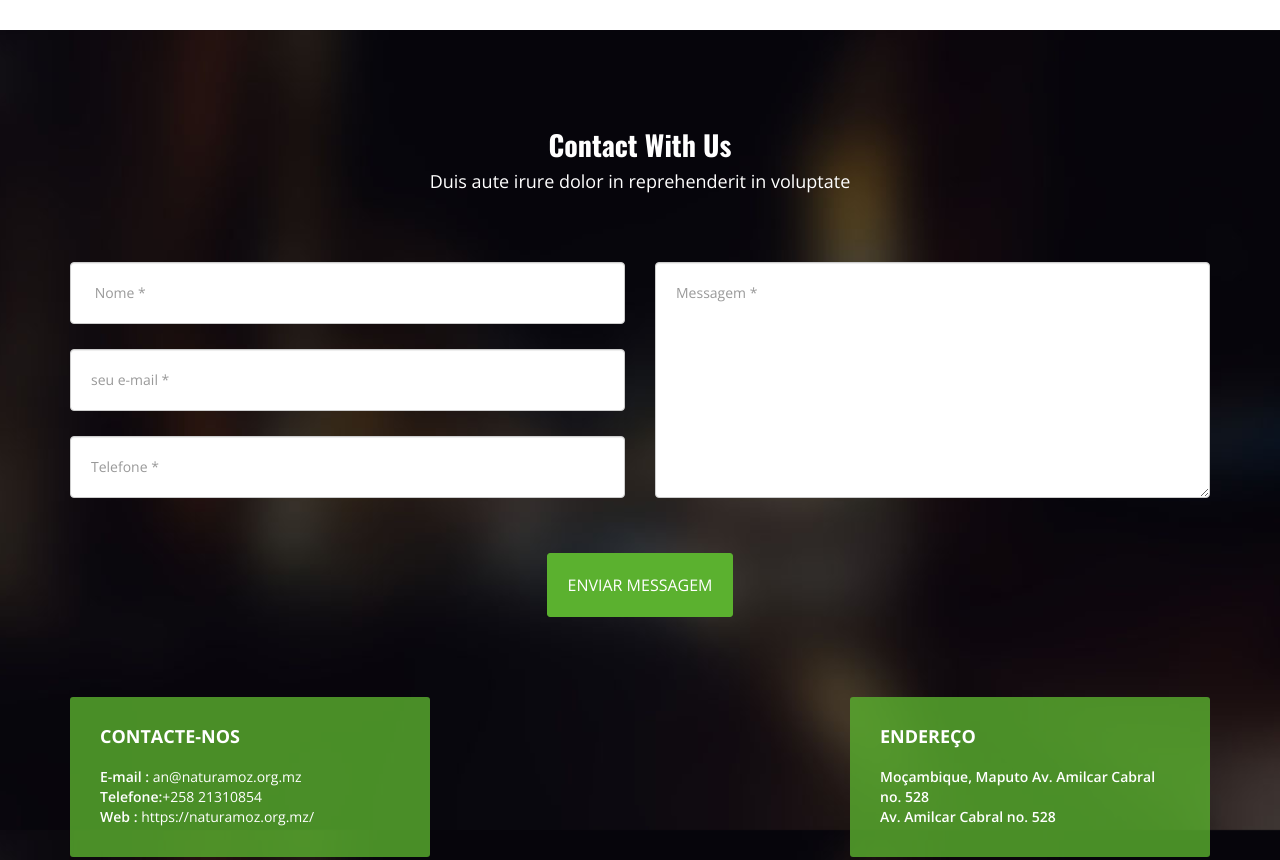
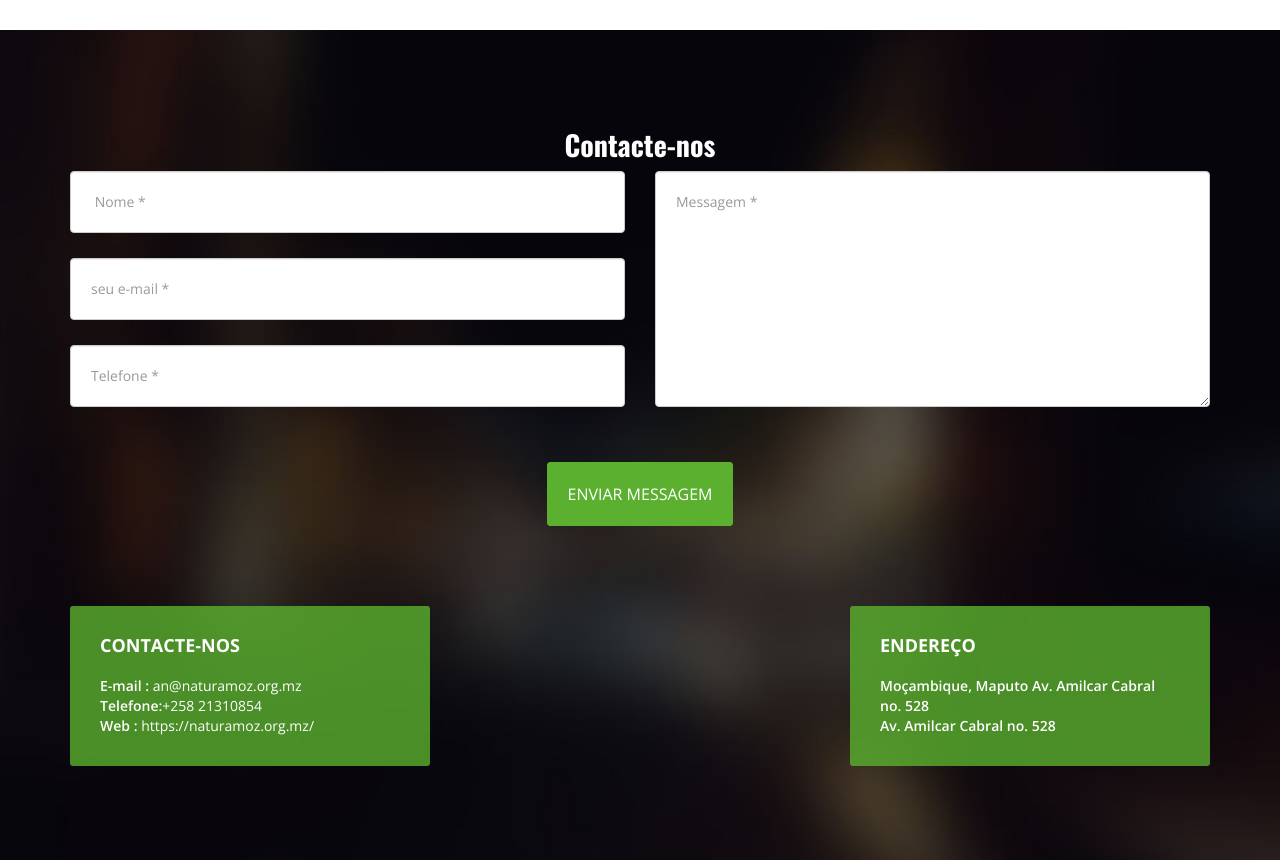
Before and after one commit to bibija12/NaturaMoz, a plain HTML site: page about.html in a window 1280 px wide. Shown: the part 1240-2100 px from the top of the page. Drawn offline with nearby package versions, Linux system fonts and the light colour scheme.

Commit message:
Update about.html

```diff
--- a/about.html
+++ b/about.html
@@ -258,8 +258,7 @@
             <div class="row">
                 <div class="col-lg-12">
                     <div class="section-title text-center">
-                        <h3>Contact With Us</h3>
-                        <p class="white-text">Duis aute irure dolor in reprehenderit in voluptate</p>
+                        <h3>Contacte-nos</h3>
                     </div>
                 </div>
             </div>
```
